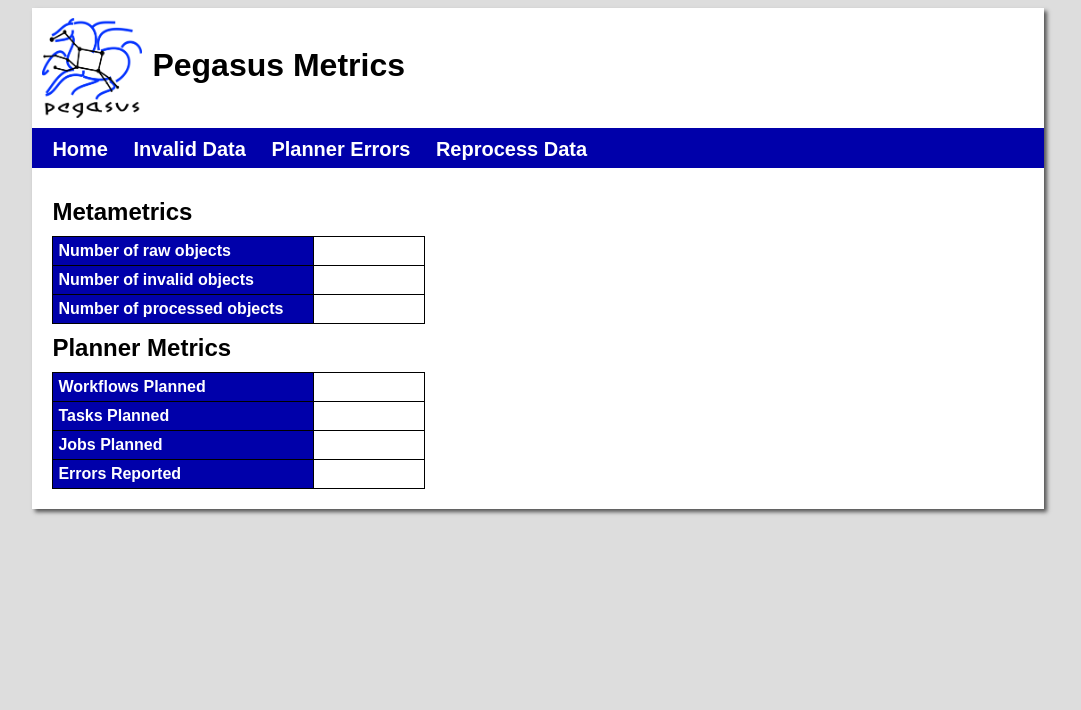
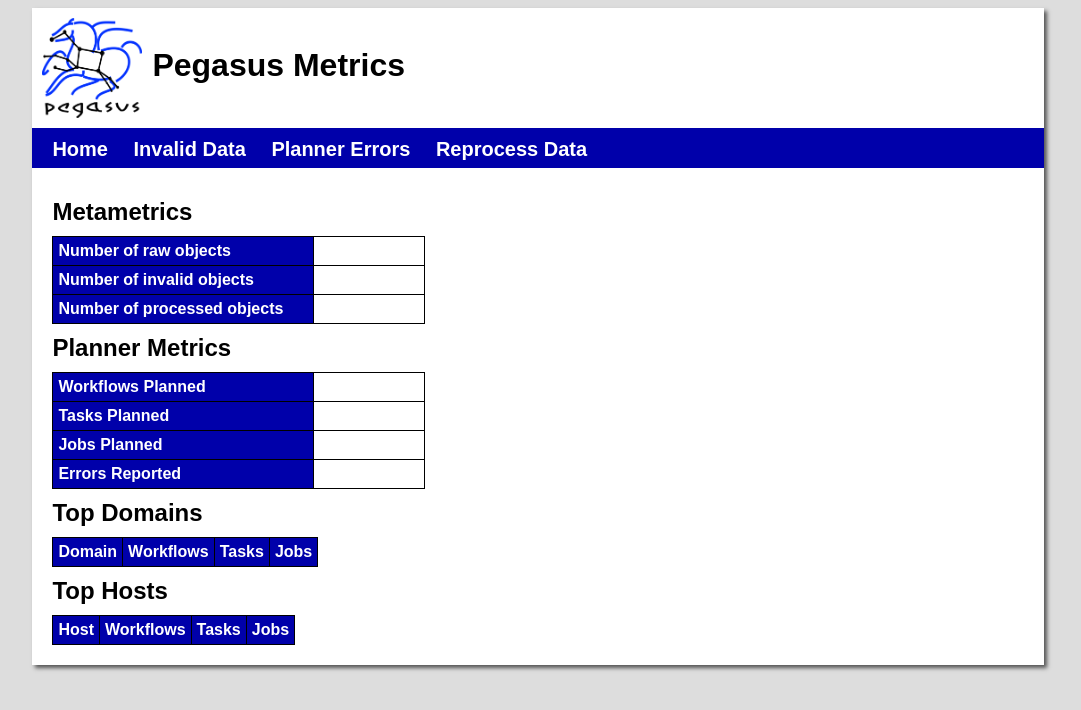
Before and after one commit to pegasus-isi/pegasus-metrics, a Python web app: template pegasus/metrics/templates/index.html in a window 1280 px wide. Shown: the top 710 px of the page, without its empty margins (102-1183 px from the left). Run offline with Jinja, Linux system fonts and the light colour scheme; the template is opened without the code that fills it, so the values that code supplies are empty.

Commit message:
Add support for hostnames and domains

```diff
--- a/pegasus/metrics/static/style.css
+++ b/pegasus/metrics/static/style.css
@@ -115,6 +115,14 @@
     width: 100px;
 }
 
+table.top5 tr td {
+    text-align: right;
+}
+
+table.top5 tr td:first-of-type {
+    text-align: left;
+}
+
 td.json {
     font-family: monospace;
     white-space: pre-wrap;
--- a/pegasus/metrics/templates/index.html
+++ b/pegasus/metrics/templates/index.html
@@ -13,4 +13,28 @@
     <tr><th>Jobs Planned</th><td class="numcol">{{planner_stats["jobs"]}}</td></tr>
     <tr><th>Errors Reported</th><td class="numcol">{{planner_errors}}</td></tr>
 </table>
+<h2>Top Domains</h2>
+<table class="top5">
+    <tr><th>Domain</th><th>Workflows</th><th>Tasks</th><th>Jobs</th></tr>
+    {% for domain in top_domains: %}
+    <tr>
+        <td>{{domain["domain"]}}</td>
+        <td>{{domain["workflows"]}}</td>
+        <td>{{domain["tasks"]}}</td>
+        <td>{{domain["jobs"]}}</td>
+    </tr>
+    {% endfor %}
+</table>
+<h2>Top Hosts</h2>
+<table class="top5">
+    <tr><th>Host</th><th>Workflows</th><th>Tasks</th><th>Jobs</th></tr>
+    {% for host in top_hosts: %}
+    <tr>
+        <td>{{host["hostname"]}}</td>
+        <td>{{host["workflows"]}}</td>
+        <td>{{host["tasks"]}}</td>
+        <td>{{host["jobs"]}}</td>
+    </tr>
+    {% endfor %}
+</table>
 {% endblock %}
--- a/schema.sql
+++ b/schema.sql
@@ -18,6 +18,8 @@
     id INTEGER UNSIGNED NOT NULL,
     ts DOUBLE,
     remote_addr VARCHAR(15),
+    hostname VARCHAR(256),
+    domain VARCHAR(256),
     version VARCHAR(10),
     wf_uuid VARCHAR(36),
     root_wf_uuid VARCHAR(36),
--- a/setup.py
+++ b/setup.py
@@ -9,7 +9,8 @@
 # The packages we depend on
 dependencies = [
     "Flask==0.9",
-    "MySQL-python==1.2.4c1"
+    "MySQL-python==1.2.4c1",
+    "repoze.lru==0.5"
 ]
 
 # If old Python, then we need simplejson
```
Also changed, not shown: pegasus/metrics/db.py (+16 -0 lines), pegasus/metrics/loader.py (+31 -0 lines), pegasus/metrics/views.py (+7 -1 lines).
